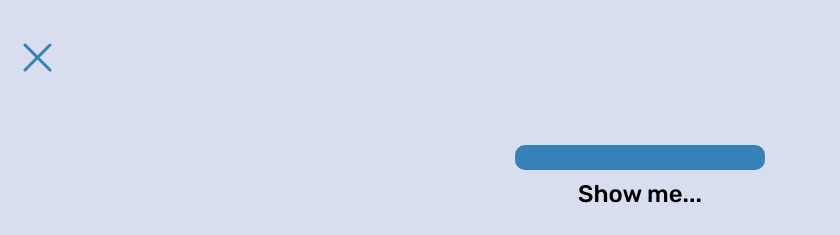
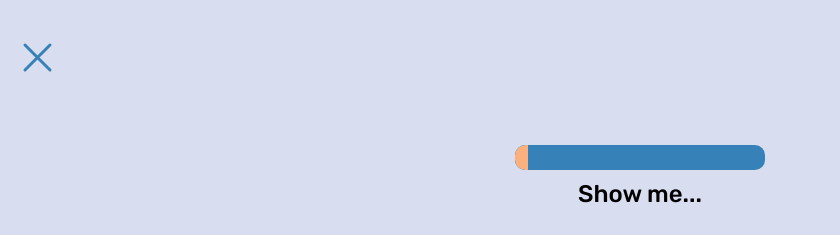
Before and after one commit to dtsioma/quiz-game, a React (Create React App) app: page /quiz in a window 1280 px wide. Shown: the top 235 px of the page, without its empty margins (0-840 px from the left). Built offline with nearby package versions, Linux system fonts and the light colour scheme.

Commit message:
added Progress bar

```diff
--- a/src/components/ProgressBar.tsx
+++ b/src/components/ProgressBar.tsx
@@ -15,12 +15,20 @@ const Bar = styled.div`
   border-radius: 10px;
   background-color: ${mainTheme.colors.steelBlue};
   height: 25px;
+  position: relative;
+  overflow: hidden;
 `;
 
 const FilledPortion = styled.div<FilledPortionProps>`
   border-radius: 10px 0 0 10px;
   width: calc(5% + ${(props) => props.done} * 10%);
+  height: 100%;
   background-color: ${mainTheme.colors.macAndCheese};
+  position: absolute;
+  top: 0;
+  left: 0;
+  z-index: 9;
+  transition: all 0.3s ease;
 `;
 
 export const ProgressBar: React.FC<ProgressBarProps> = ({ done }) => {
--- a/src/components/Question.tsx
+++ b/src/components/Question.tsx
@@ -111,6 +111,7 @@ export const Question: React.FC<QuestionProps> = ({ setProgress }) => {
       setSubtitle("Incorrect :( This is not");
       setProgress((prevProgress: QuizProgress) => ({
         done: ++prevProgress.done,
+        correct: prevProgress.correct,
       }));
     }
     setTimeout(nextQuestion, 3000);
@@ -148,7 +149,9 @@ export const Question: React.FC<QuestionProps> = ({ setProgress }) => {
                 questionStatus === "answeredIncorrectly"
               }
               clicked={() => {
-                answer(index);
+                questionStatus !== "answeredCorrectly" &&
+                  questionStatus !== "answeredIncorrectly" &&
+                  answer(index);
               }}
             >
               {opt.char}
--- a/src/components/Quiz.tsx
+++ b/src/components/Quiz.tsx
@@ -1,4 +1,4 @@
-import React, { useState } from "react";
+import React, { useState, useEffect } from "react";
 import { Question } from "./Question";
 import styled from "styled-components";
 import { Main } from "./Main";
@@ -22,10 +22,18 @@ const initialProgress: QuizProgress = {
 export const Quiz: React.FC = ({}) => {
   const [progress, setProgress] = useState<QuizProgress>(initialProgress);
 
+  useEffect(() => {
+    console.log(progress);
+  }, [progress]);
+
   return (
     <QuizMain>
       <ProgressBar done={progress.done} />
-      <Question setProgress={setProgress} />
+      {progress.done < 10 ? (
+        <Question setProgress={setProgress} />
+      ) : (
+        "You are done with the quiz!" // create QuizResult page
+      )}
     </QuizMain>
   );
 };
```
